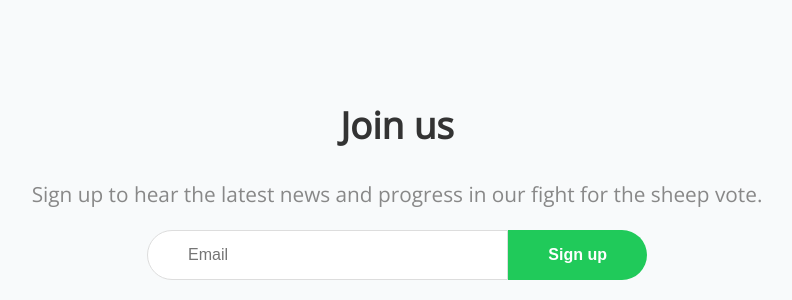
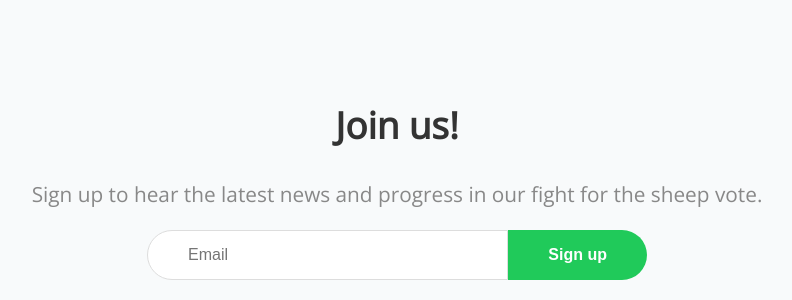
Before and after one commit to Kimitri/cloudcannon-test, a Jekyll site: the page built from index.html, in a window 1280 px wide and 900 px high, scrolled down 2049 px. Shown: the part 160-460 px from the top of the window, without its empty margins (243-1035 px from the left). Built offline with Jekyll 4.4.1, drawn with Linux system fonts in a browser that asks for light colours; nearby versions of some CDN libraries; a script that is not in the unit is left out.

Commit message:
Updated 'index.html' via CloudCannon

```diff
--- a/index.html
+++ b/index.html
@@ -2,6 +2,7 @@
 layout: default
 title: The Sheep Vote
 ---
+
 <header>
 	<div class="container">
 		<div class="column">
@@ -14,7 +15,7 @@
 			</div>
 		</div>
 		<div class="column">
-			<img src="/images/sheep.jpg" alt="Sheep">
+			<img src="/images/sheep.jpg" alt="Sheep" />
 		</div>
 	</div>
 </header>
@@ -46,7 +47,7 @@
 <div class="container">
 	<div class="columns">
 		<div>
-			<img src="/images/sheep2.jpg" alt="Sheep">
+			<img src="/images/sheep2.jpg" alt="Sheep" />
 		</div>
 		<div>
 			<h2 class="editable">Our Mission</h2>
@@ -57,12 +58,12 @@
 </div>
 
 <div class="container">
-	<hr>
+	<hr />
 	<blockquote>
 		<p class="quote editable">The ultimate measure of a sheep is not where he stands in moments of comfort and convenience, but where he stands at times of challenge and controversy.</p>
 		<div class="attribute">
 			<p class="meta">
-				<span class="image"><img class="editable" src="{{ site.baseurl }}/images/wooly.jpg" alt="Wooly"></span>
+				<span class="image"><img class="editable" src="/images/wooly.jpg" alt="Wooly" /></span>
 				<span class="author editable"><strong>Wooly McBaa</strong></span>
 			</p>
 		</div>
@@ -71,11 +72,13 @@
 
 <div class="darker">
 	<div class="container">
-		<h2 class="editable">Join us</h2>
+		<h2 class="editable">
+			Join us!
+		</h2>
 		<p class="editable" style="text-align: center;">Sign up to hear the latest news and progress in our fight for the sheep vote.</p>
 		<form action="{{ site.newsletter_action }}" method="post">
-			<input type="text" name="EMAIL" placeholder="Email">
-			<input type="submit" value="Sign up"/>
+			<input type="text" name="EMAIL" placeholder="Email" />
+			<input type="submit" value="Sign up" />
 		</form>
 	</div>
 </div>
```
